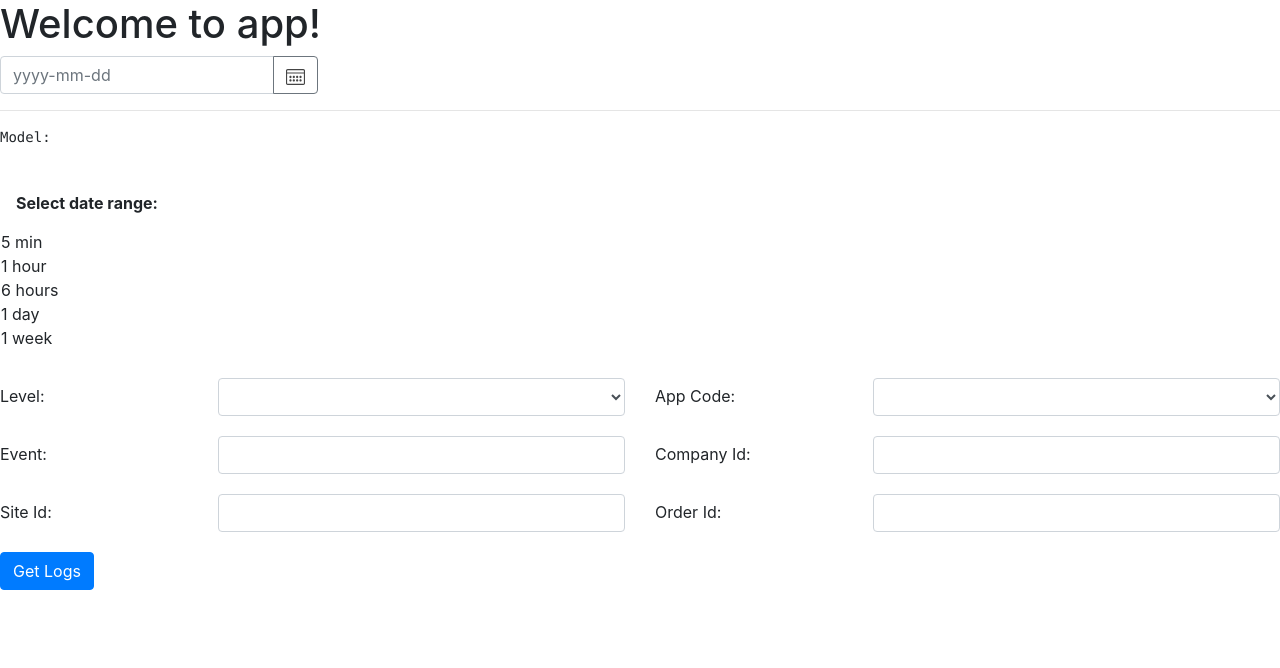
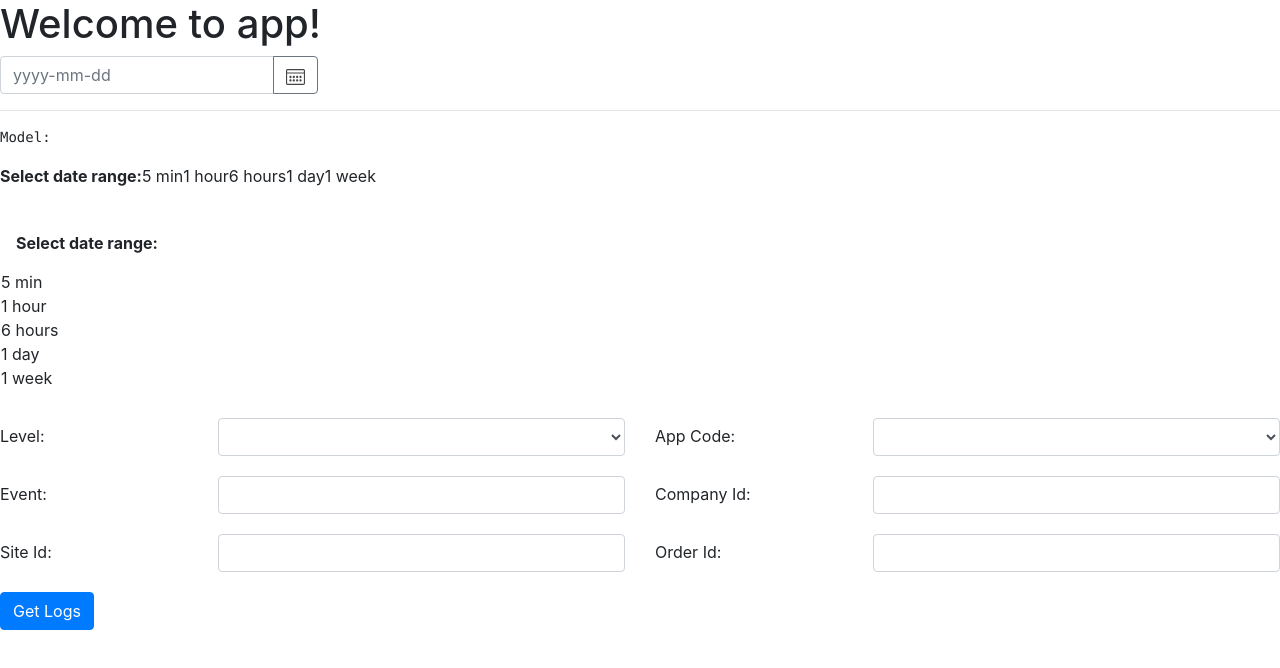
Before and after one commit to MyronKurus/LogsViewer, an Angular app: page / in a window 1280 px wide. Shown: the top 668 px of the page. Built offline with nearby package versions, Linux system fonts and the light colour scheme.

Commit message:
first commit

```diff
--- a/src/app/components/date-input/date-input.component.html
+++ b/src/app/components/date-input/date-input.component.html
@@ -14,3 +14,15 @@
 
 <hr/>
 <pre>Model: {{ model | json }}</pre>
+
+<nav aria-label="breadcrumb">
+  <ul class="nav">
+    <li class="nav-item"><b>Select date range:</b></li>
+    <li class="nav-item"><a (click)="onSetRange($event)">5 min</a></li>
+    <li class="nav-item"><a (click)="onSetRange($event)">1 hour</a></li>
+    <li class="nav-item"><a (click)="onSetRange($event)">6 hours</a></li>
+    <li class="nav-item"><a (click)="onSetRange($event)">1 day</a></li>
+    <li class="nav-item"><a (click)="onSetRange($event)">1 week</a></li>
+  </ul>
+  <div *ngIf="dateFrom" style="margin-left:15px; padding-top:15px; padding-bottom:15px; float:right;"><b>From:</b> {{dateFrom | date:'medium'}}</div>
+</nav>
--- a/src/app/components/date-input/date-input.component.ts
+++ b/src/app/components/date-input/date-input.component.ts
@@ -8,4 +8,37 @@ import { NgbDateStruct, NgbCalendar } from '@ng-bootstrap/ng-bootstrap';
 })
 export class DateInputComponent {
   model;
+  private dateNow = new Date();
+  private dateFrom: any;
+
+  onSetRange(event: Event) {
+    event.preventDefault;
+    const val: string = event.srcElement.innerHTML;
+
+    switch(val) {
+      case '5 min':
+        this.dateFrom = setSeconds()- (1000*60*5);
+        break;
+      case '1 hour':
+        this.dateFrom = setSeconds() - (1000*60*60);
+        break;
+      case '6 hours':
+        this.dateFrom = setSeconds() - (1000*60*60*6);
+        break;
+      case '1 day':
+        this.dateFrom = setHours() - (1000*60*60*24);
+        break;
+      case '1 week':
+        this.dateFrom = setHours() - (1000*60*60*24*7);
+        break;
+    }
+  }
 }
+
+function  setHours() {
+  return new Date().setHours(0, 0, 0, 0);
+}
+
+function setSeconds() {
+  return new Date().setSeconds(0, 0);
+}
```
